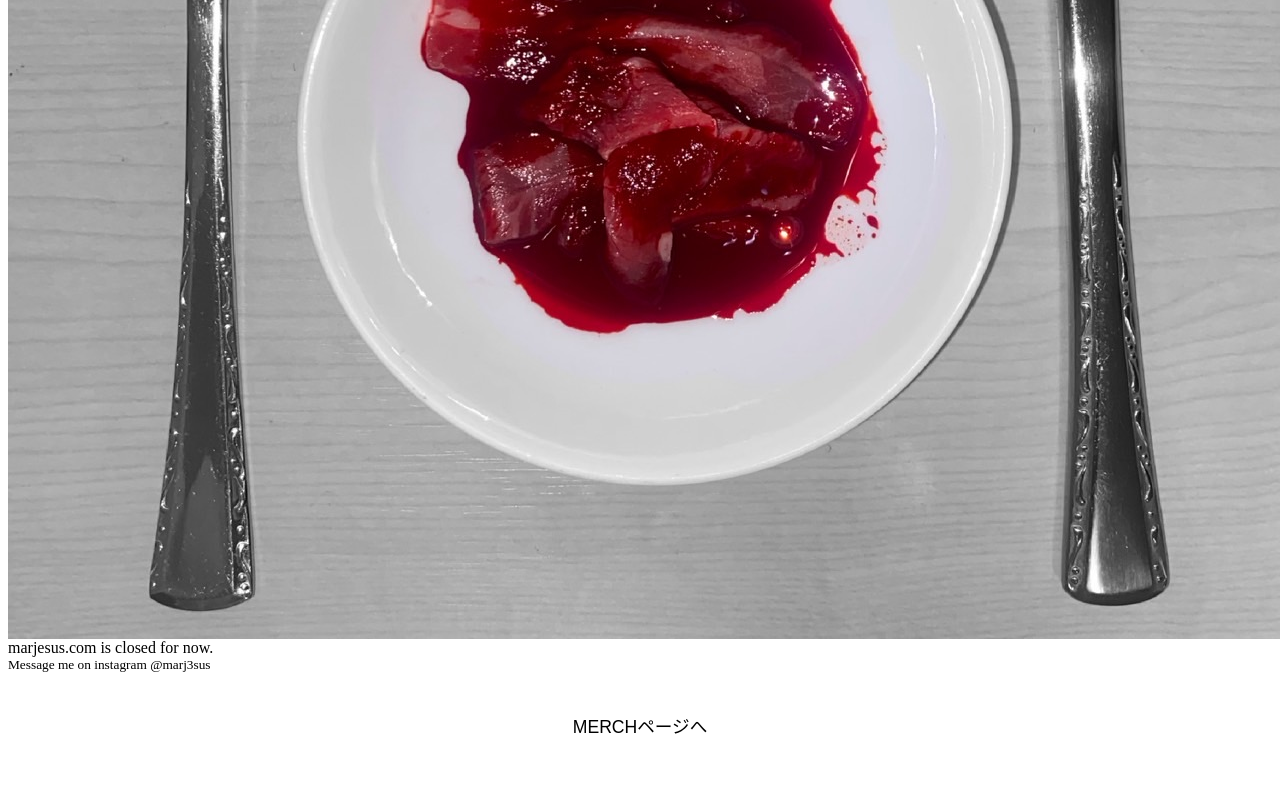
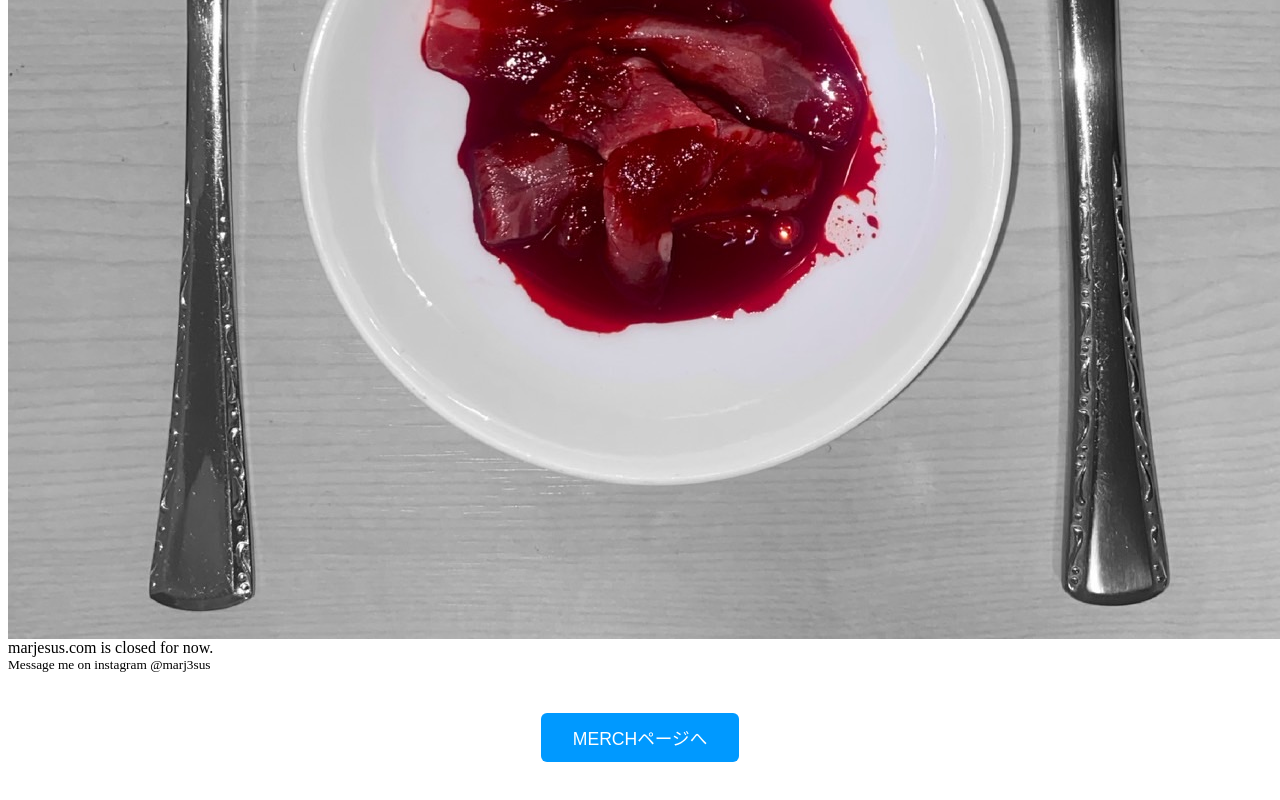
Before and after one commit to marjesus/marjesus.github.io, a plain HTML site: page index.html in a window 1280 px wide. Shown: the part 649-1449 px from the top of the page. Before the commit the page ends 1427 px from the top, so only its background shows below. Drawn offline with Linux system fonts and the light colour scheme.

Commit message:
Update index.html

```diff
--- a/index.html
+++ b/index.html
@@ -4,10 +4,11 @@
     <div class="caption">marjesus.com is closed for now.</div>
     <small>Message me on instagram @marj3sus</small>
   </div>
-<div style="text-align:center; margin: 40px 0;">
-  <a href="merch.html" style="color: #000; text-decoration: none;">
-    <button style="background: none; border: none; color: #000; font-size: 1.1em; padding: 0; cursor: pointer;">
-      MERCHページへ
-    </button>
-  </a>
-</div>
+  <div style="text-align:center; margin: 40px 0;">
+    <a href="merch.html">
+      <button style="padding: 12px 32px; font-size: 1.1em; background: #0099ff; color: #fff; border: none; border-radius: 6px; cursor: pointer;">
+        MERCHページへ
+      </button>
+    </a>
+  </div>
+</body>
```
